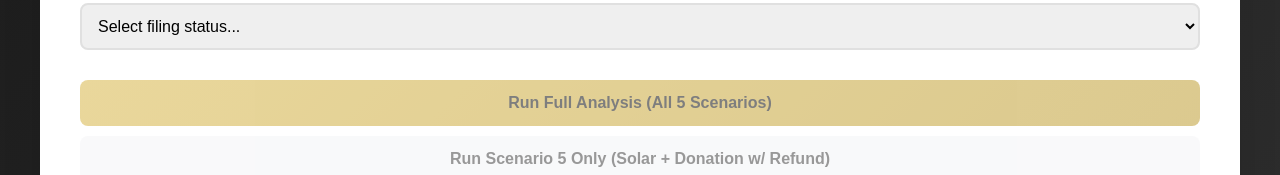
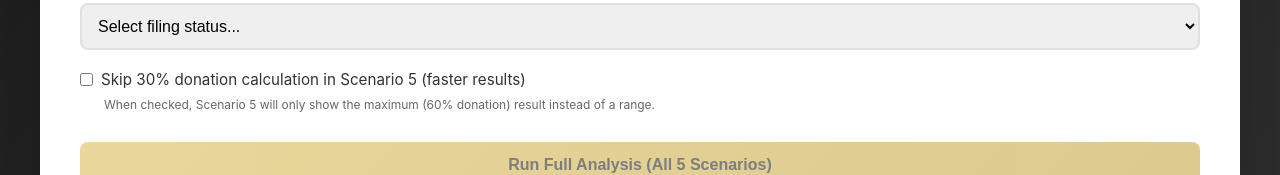
Before and after one commit to jacobvsargent/SP-Applet, a React (Vite) app: page / in a window 1280 px wide. Shown: the part 463-638 px from the top of the page. Built offline with nearby package versions, Linux system fonts and the light colour scheme; no server answers.

Commit message:
button or something

```diff
--- a/src/components/InputForm.jsx
+++ b/src/components/InputForm.jsx
@@ -7,7 +7,8 @@ export default function InputForm({ onSubmit }) {
     income: '',
     avgIncome: '',
     state: '',
-    filingStatus: ''
+    filingStatus: '',
+    skipScenario5Min: false
   });
 
   const [errors, setErrors] = useState({});
@@ -43,10 +44,10 @@ export default function InputForm({ onSubmit }) {
   };
 
   const handleChange = (e) => {
-    const { name, value } = e.target;
+    const { name, value, type, checked } = e.target;
     setFormData(prev => ({
       ...prev,
-      [name]: value
+      [name]: type === 'checkbox' ? checked : value
     }));
 
     // Validate on change if field has been touched
@@ -102,14 +103,17 @@ export default function InputForm({ onSubmit }) {
         income: parseCurrency(formData.income),
         avgIncome: parseCurrency(formData.avgIncome),
         state: formData.state,
-        filingStatus: formData.filingStatus
+        filingStatus: formData.filingStatus,
+        skipScenario5Min: formData.skipScenario5Min
       };
       onSubmit(submissionData);
     }
   };
 
   const isFormValid = () => {
-    return Object.keys(formData).every(key => {
+    // Check only the required fields (not the checkbox)
+    const requiredFields = ['income', 'avgIncome', 'state', 'filingStatus'];
+    return requiredFields.every(key => {
       const value = formData[key];
       return value && value !== '' && !validateField(key, value);
     });
@@ -196,6 +200,22 @@ export default function InputForm({ onSubmit }) {
         )}
       </div>
 
+      <div className="form-group" style={{ marginTop: '20px' }}>
+        <label style={{ display: 'flex', alignItems: 'center', cursor: 'pointer', fontWeight: 'normal' }}>
+          <input
+            type="checkbox"
+            name="skipScenario5Min"
+            checked={formData.skipScenario5Min}
+            onChange={handleChange}
+            style={{ marginRight: '8px', width: 'auto', cursor: 'pointer' }}
+          />
+          <span>Skip 30% donation calculation in Scenario 5 (faster results)</span>
+        </label>
+        <div style={{ fontSize: '12px', color: '#666', marginTop: '4px', marginLeft: '24px' }}>
+          When checked, Scenario 5 will only show the maximum (60% donation) result instead of a range.
+        </div>
+      </div>
+
       <button
         type="submit"
         className="btn-primary"
@@ -216,7 +236,8 @@ export default function InputForm({ onSubmit }) {
               income: parseCurrency(formData.income),
               avgIncome: parseCurrency(formData.avgIncome),
               state: formData.state,
-              filingStatus: formData.filingStatus
+              filingStatus: formData.filingStatus,
+              skipScenario5Min: formData.skipScenario5Min
             };
             onSubmit(submissionData, 5);
           }
--- a/src/components/ResultsTable.jsx
+++ b/src/components/ResultsTable.jsx
@@ -8,6 +8,10 @@ export default function ResultsTable({ results }) {
    */
   const formatValue = (value) => {
     if (typeof value === 'object' && value.min !== undefined && value.max !== undefined) {
+      // Check if min and max are the same (when skipScenario5Min is checked)
+      if (value.min === value.max) {
+        return formatCurrency(value.max);
+      }
       // Always put smaller number first
       const smaller = Math.min(value.min, value.max);
       const larger = Math.max(value.min, value.max);
--- a/src/services/googleSheetsService.js
+++ b/src/services/googleSheetsService.js
@@ -424,6 +424,18 @@ export async function runScenario5(userInputs, onProgress) {
   // Get outputs for MAX
   const maxOutputs = await getOutputs();
 
+  // Check if we should skip the minimum calculation
+  if (userInputs.skipScenario5Min) {
+    onProgress(93, 'Saving Solar + Donation (With Refund) workbook...');
+    await createWorkbookCopy('5 - Solar + Donation (With Refund)', userInputs);
+
+    // Return only max values (use same values for min to avoid display issues)
+    return {
+      max: maxOutputs,
+      min: maxOutputs
+    };
+  }
+
   onProgress(87, 'Running Solar + Donation (With Refund) - Minimum...');
 
   // Zero out G47
```
Also changed, not shown: 3 other files (tests, documents, lock files or other folders).
